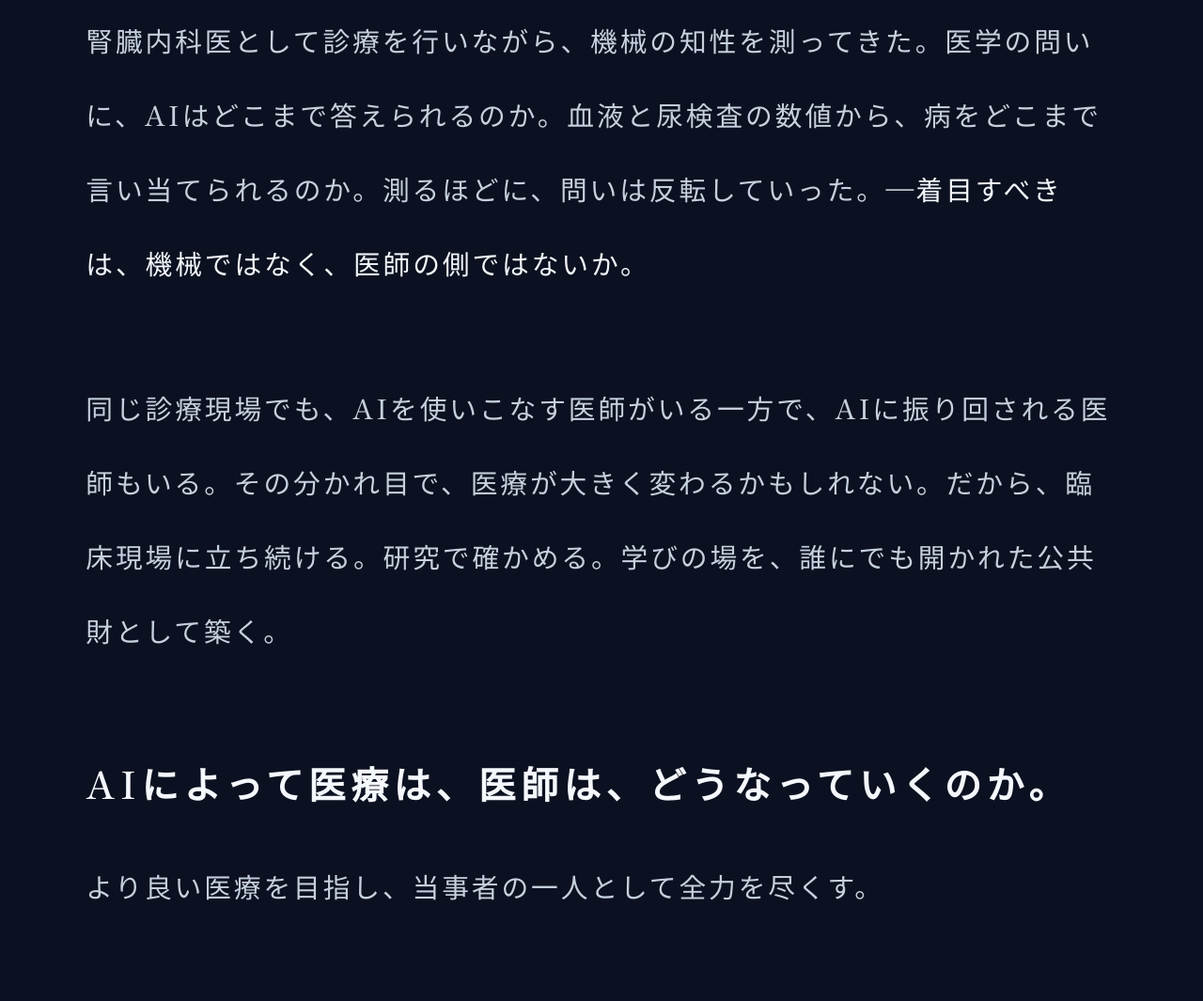
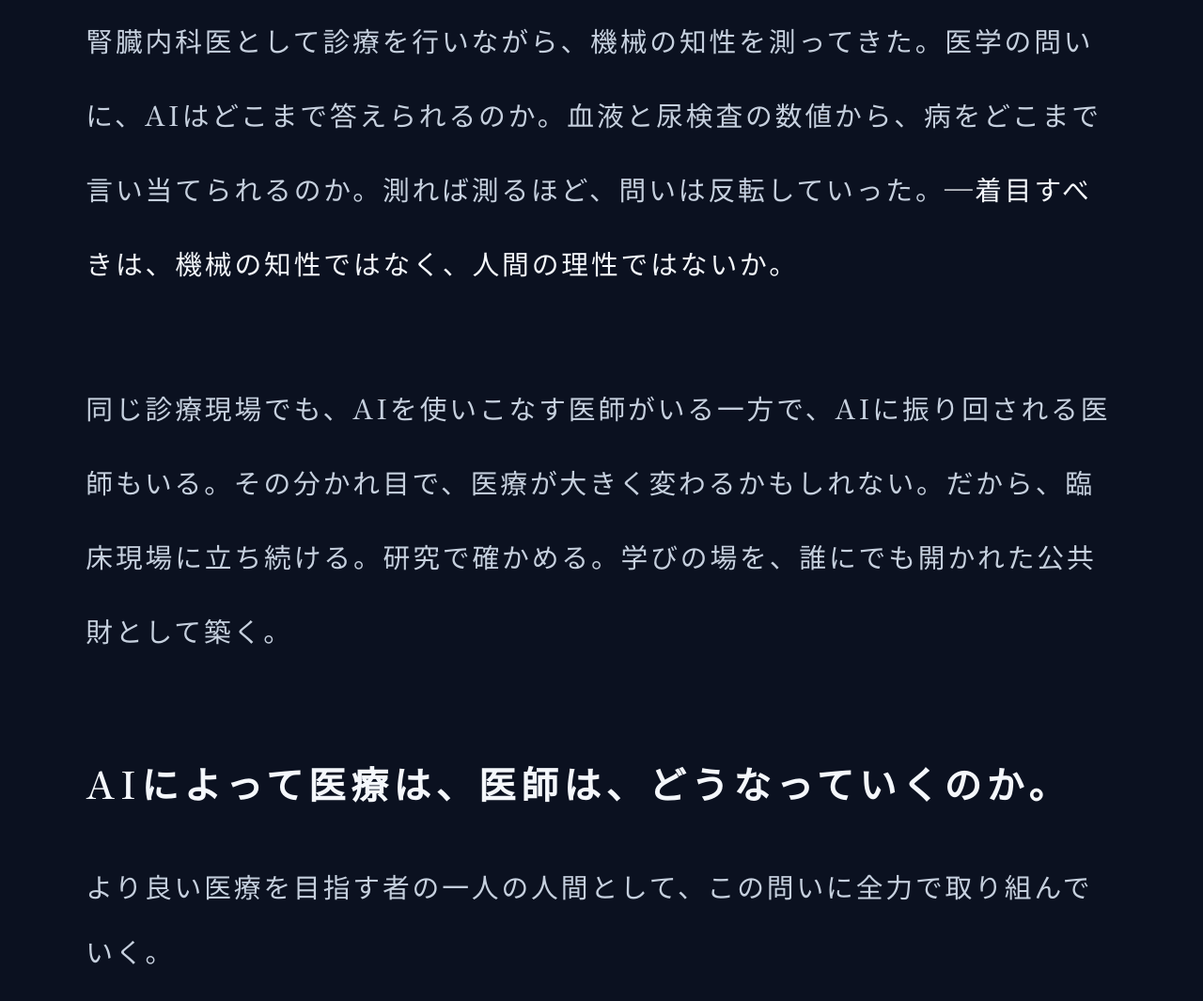
Before and after one commit to Ryunosuke1219/ryunosuke-noda.com, a plain HTML site: page index.html in a window 1280 px wide. Shown: the part 1325-2390 px from the top of the page at 94% size. Drawn offline with Linux system fonts and the light colour scheme; animation ran at ten frames a second.

Commit message:
Refine the homepage statement in Japanese and English

```diff
--- a/index.html
+++ b/index.html
@@ -59,9 +59,9 @@
     <p class="sec-en reveal">Statement</p>
     <div class="st-text">
       <p class="reveal"><span class="open">AIは医療と医師をどう変えるのか</span></p>
-      <p class="reveal">腎臓内科医として診療を行いながら、機械の知性を測ってきた。医学の問いに、AIはどこまで答えられるのか。血液と尿検査の数値から、病をどこまで言い当てられるのか。測るほどに、問いは反転していった。<span class="turn">—着目すべきは、機械ではなく、医師の側ではないか。</span></p>
+      <p class="reveal">腎臓内科医として診療を行いながら、機械の知性を測ってきた。医学の問いに、AIはどこまで答えられるのか。血液と尿検査の数値から、病をどこまで言い当てられるのか。測れば測るほど、問いは反転していった。<span class="turn">—着目すべきは、機械の知性ではなく、人間の理性ではないか。</span></p>
       <p class="reveal">同じ診療現場でも、AIを使いこなす医師がいる一方で、AIに振り回される医師もいる。その分かれ目で、医療が大きく変わるかもしれない。だから、臨床現場に立ち続ける。研究で確かめる。学びの場を、誰にでも開かれた公共財として築く。</p>
-      <p class="st-close reveal">AIによって医療は、医師は、どうなっていくのか。<span class="last">より良い医療を目指し、当事者の一人として全力を尽くす。</span></p>
+      <p class="st-close reveal">AIによって医療は、医師は、どうなっていくのか。<span class="last">より良い医療を目指す者の一人の人間として、この問いに全力で取り組んでいく。</span></p>
     </div>
   </section>
 
```
Also changed, not shown: en.html (+2 -2 lines), llms-full.txt.
